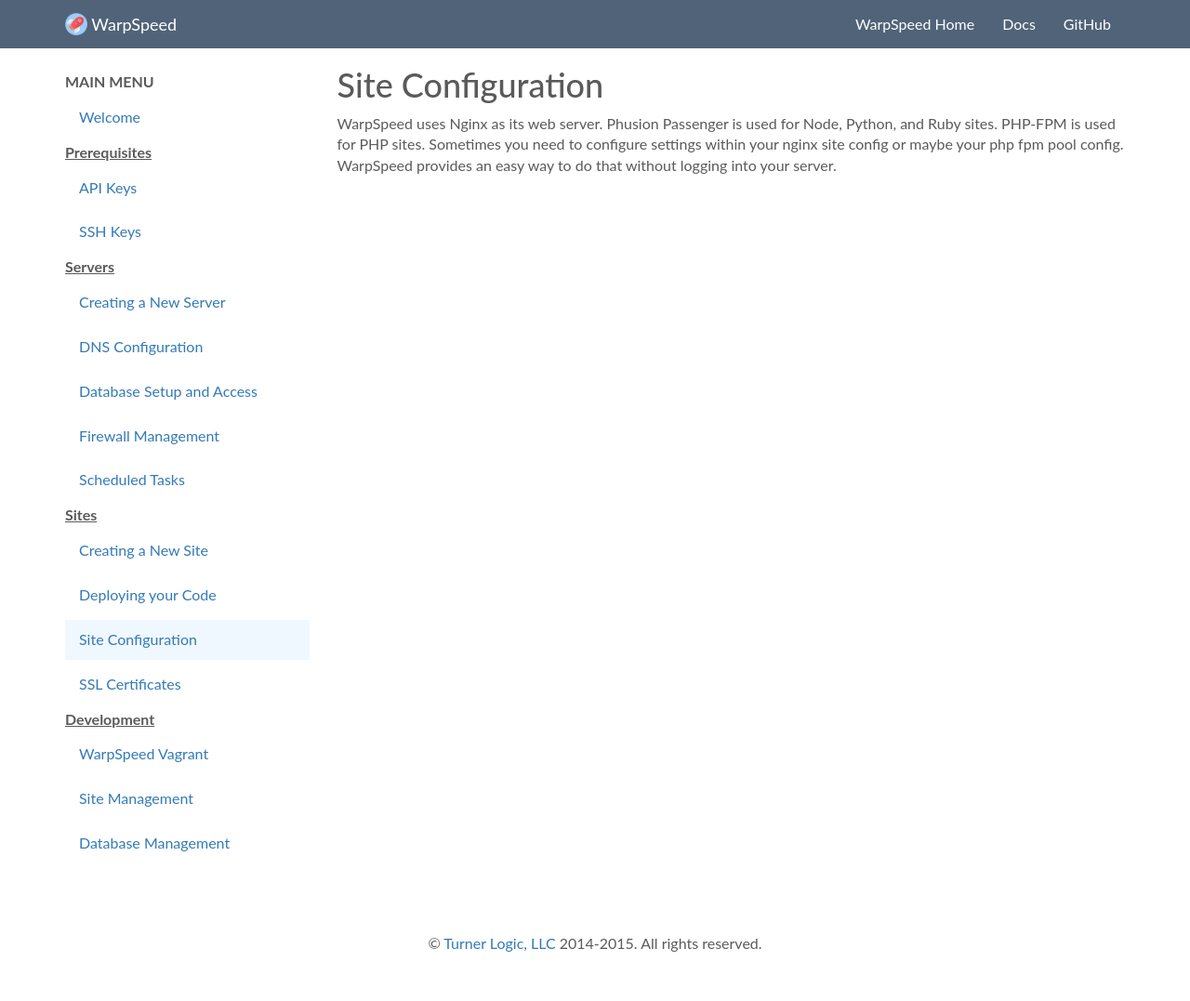
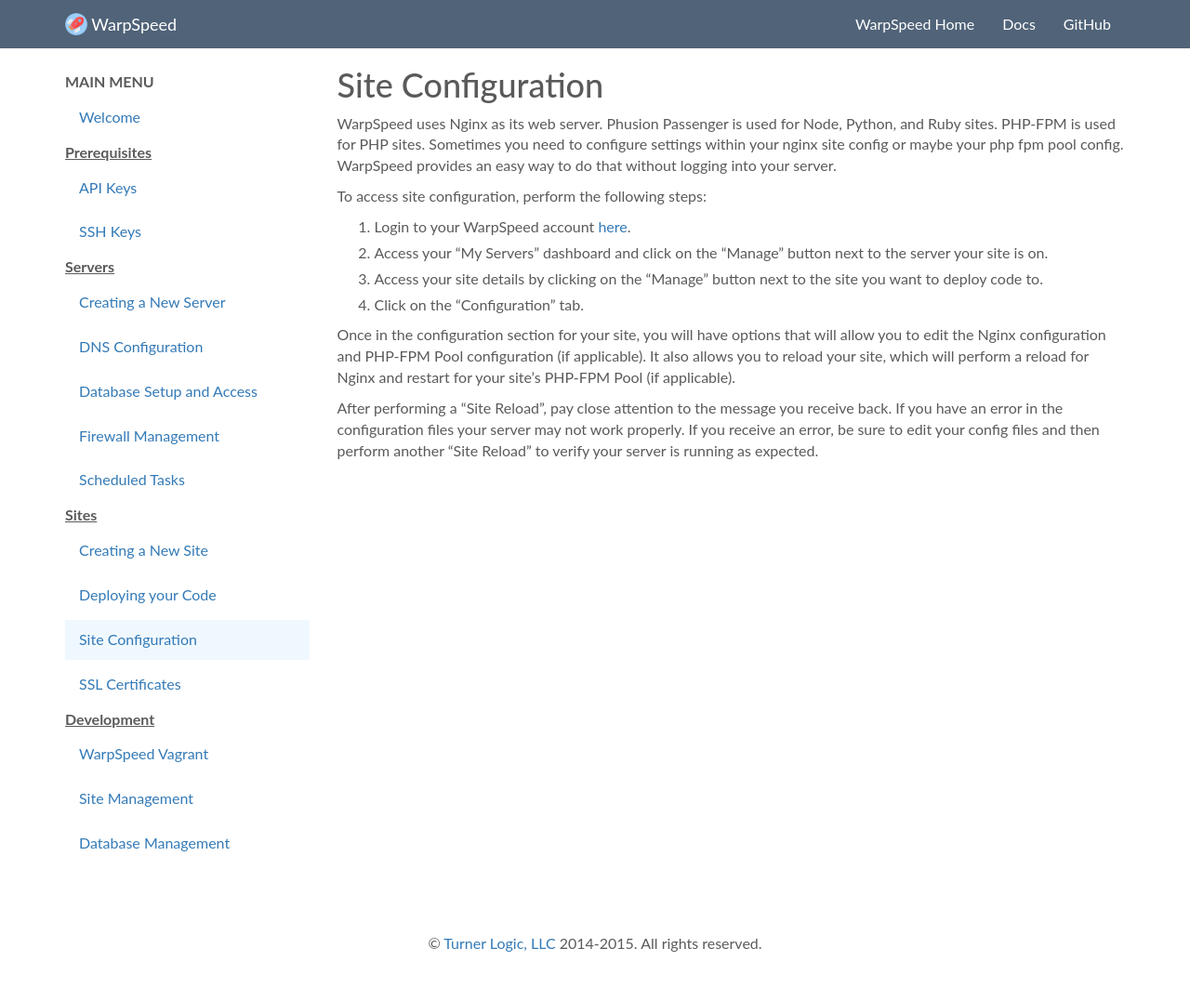
Before and after one commit to warpspeed/warpspeed-docs, a Jekyll site: the page built from v1/site-configuration.md, in a window 1280 px wide. Shown: the whole page at 93% size. Built offline with Jekyll 4.4.1, drawn with Linux system fonts in a browser that asks for light colours; comment, search, counter and statistics services are not loaded.

Commit message:
Updated site config section.

```diff
--- a/v1/site-configuration.md
+++ b/v1/site-configuration.md
@@ -6,3 +6,14 @@ title: Site Configuration
 # Site Configuration
 
 WarpSpeed uses Nginx as its web server. Phusion Passenger is used for Node, Python, and Ruby sites. PHP-FPM is used for PHP sites. Sometimes you need to configure settings within your nginx site config or maybe your php fpm pool config. WarpSpeed provides an easy way to do that without logging into your server.
+
+To access site configuration, perform the following steps:
+
+1. Login to your WarpSpeed account [here](https://warpspeed.io/login).
+1. Access your "My Servers" dashboard and click on the "Manage" button next to the server your site is on.
+1. Access your site details by clicking on the "Manage" button next to the site you want to deploy code to.
+1. Click on the "Configuration" tab.
+
+Once in the configuration section for your site, you will have options that will allow you to edit the Nginx configuration and PHP-FPM Pool configuration (if applicable). It also allows you to reload your site, which will perform a reload for Nginx and restart for your site's PHP-FPM Pool (if applicable).
+
+After performing a "Site Reload", pay close attention to the message you receive back. If you have an error in the configuration files your server may not work properly. If you receive an error, be sure to edit your config files and then perform another "Site Reload" to verify your server is running as expected.
```
